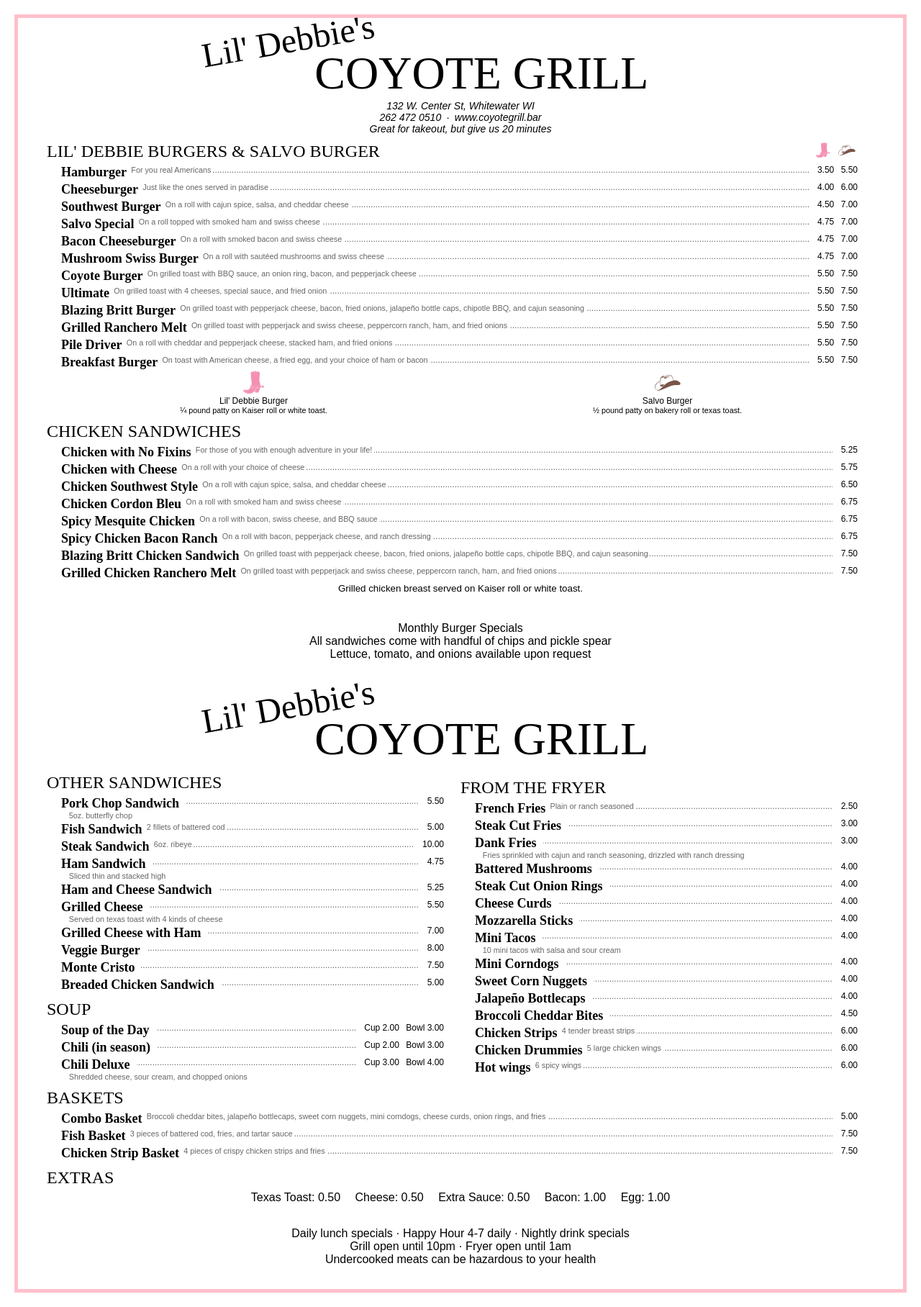
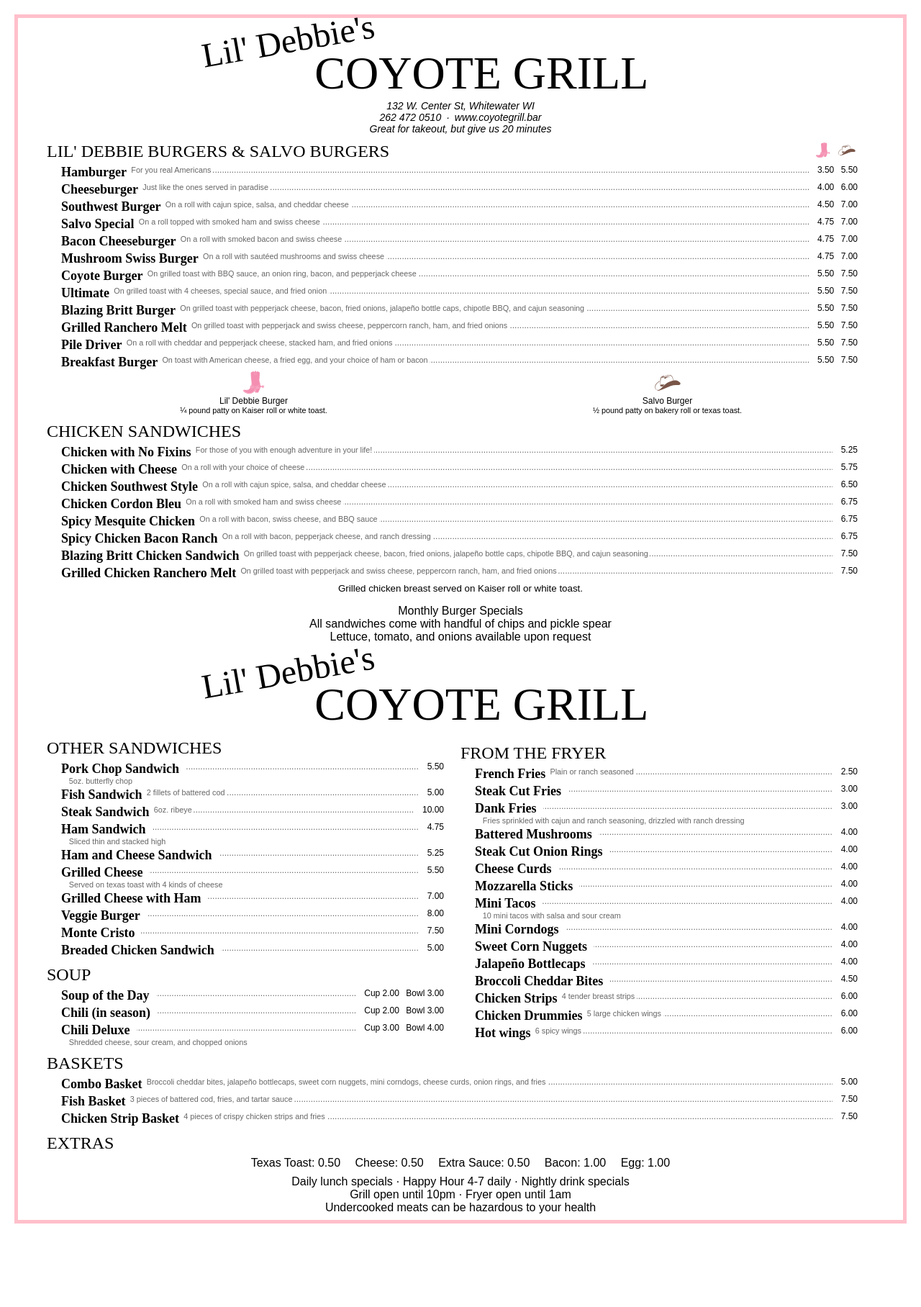
Before and after one commit to jacobmischka/coyote-grill, a Jekyll site: the page built from menu.html, in a window 1280 px wide. Shown: the whole page at 72% size. Built offline with Jekyll 4.4.1, drawn with Linux system fonts in a browser that asks for light colours; some web fonts are replaced; after the commit the page ends 1720 px from its top, so only the background shows below that.

Commit message:
Fix a few spacing things and a typo

```diff
--- a/css/menu.scss
+++ b/css/menu.scss
@@ -66,8 +66,12 @@ small {
 	}
 
 	footer {
-		margin: 1em 0;
+		margin: 0.5em 0;
 		text-align: center;
+
+		p {
+			margin: 0;
+		}
 	}
 }
 
--- a/menu.html
+++ b/menu.html
@@ -25,7 +25,7 @@ layout: menu
 	</ul>
 {% endcapture %}
 
-	{% include menu/menu-item-group.html title="Lil' Debbie Burgers & Salvo Burger" labels=burger_labels dataset=site.data.burgers %}
+	{% include menu/menu-item-group.html title="Lil' Debbie Burgers & Salvo Burgers" labels=burger_labels dataset=site.data.burgers %}
 	<div class="row">
 		<div class="column">
 			<aside class="burger-type-description">
```
Also changed, not shown: 1 other file.
